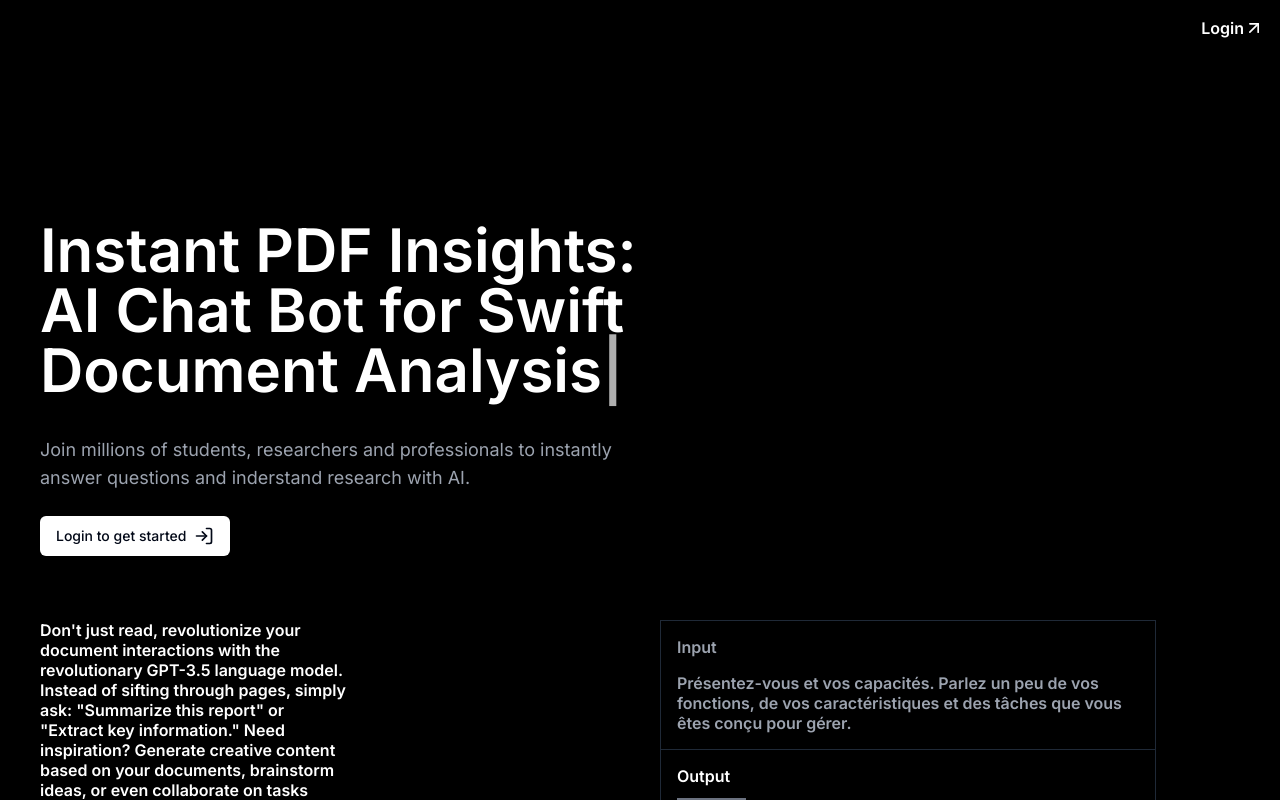
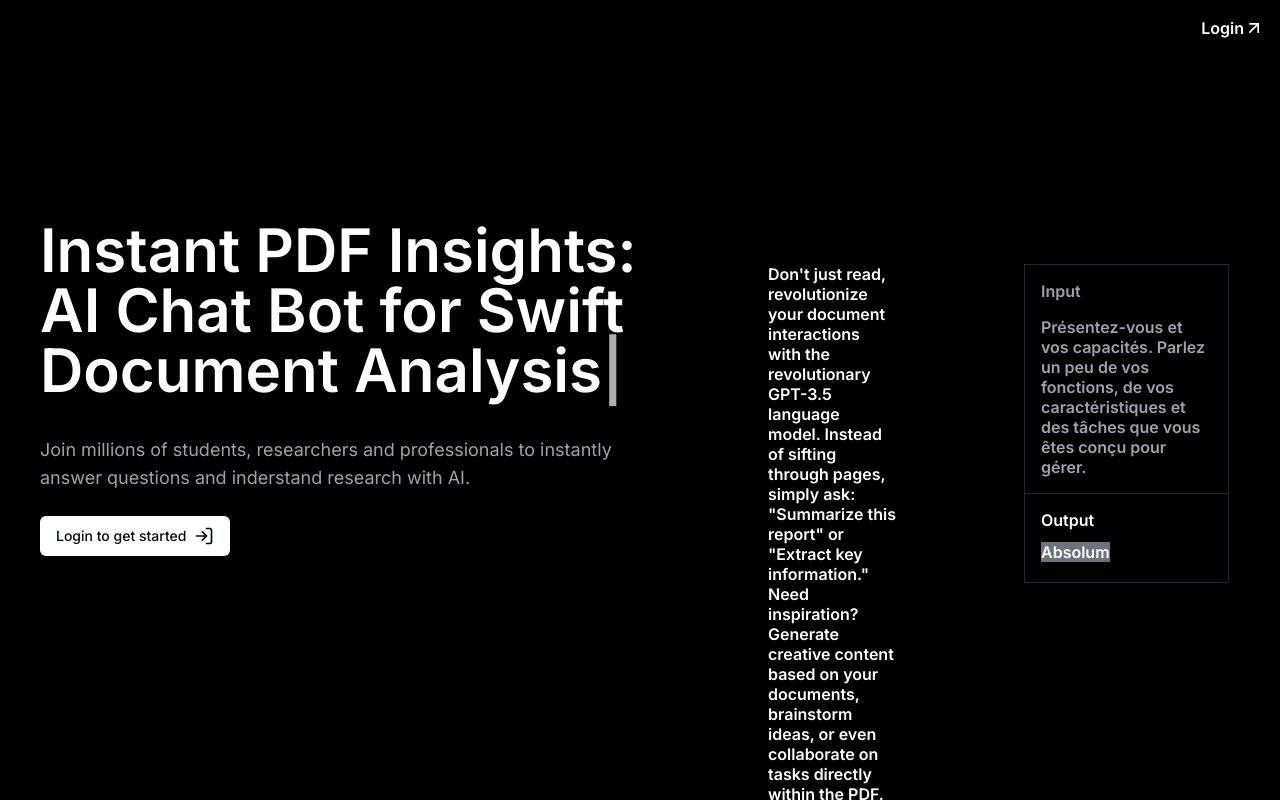
Before and after one commit to whirble/Paper-Pal, a Next.js app: page / in a window 1280 px wide. Built offline with nearby package versions, Linux system fonts and the light colour scheme; no server answers.

Commit message:
ui test1

```diff
--- a/app/(landing)/page.tsx
+++ b/app/(landing)/page.tsx
@@ -62,7 +62,7 @@ export default async function Home() {
         'left-0 top-1/4 w-full': !isAuth
       })}>
 
-        <div className={cn('flex flex-col ',{
+        <div className={cn('relative flex flex-col ',{
           ' items-center text-center' : isAuth,
           ' items-start pl-10 justify-start' : !isAuth
         })}>
@@ -99,7 +99,7 @@ export default async function Home() {
           {isAuth
           ? ('')
           : (<>
-          <div className='flex my-16 w-full h-3/5'>
+          <div className='absolute top-0 right-0 flex my-16 w-[40%]'>
 
             <div className='w-[50%] text-white font-semibold leading-tight text-base'>
               <p className='w-[50%]'>Don&apos;t just read, revolutionize your document interactions with the revolutionary GPT-3.5 language model. Instead of sifting through pages, simply ask: &quot;Summarize this report&quot; or &quot;Extract key information.&quot; Need inspiration? Generate creative content based on your documents, brainstorm ideas, or even collaborate on tasks directly within the PDF. Unleash the full potential of your PDFs with GPT-3.5 - your intelligent document assistant is here.</p>
```
